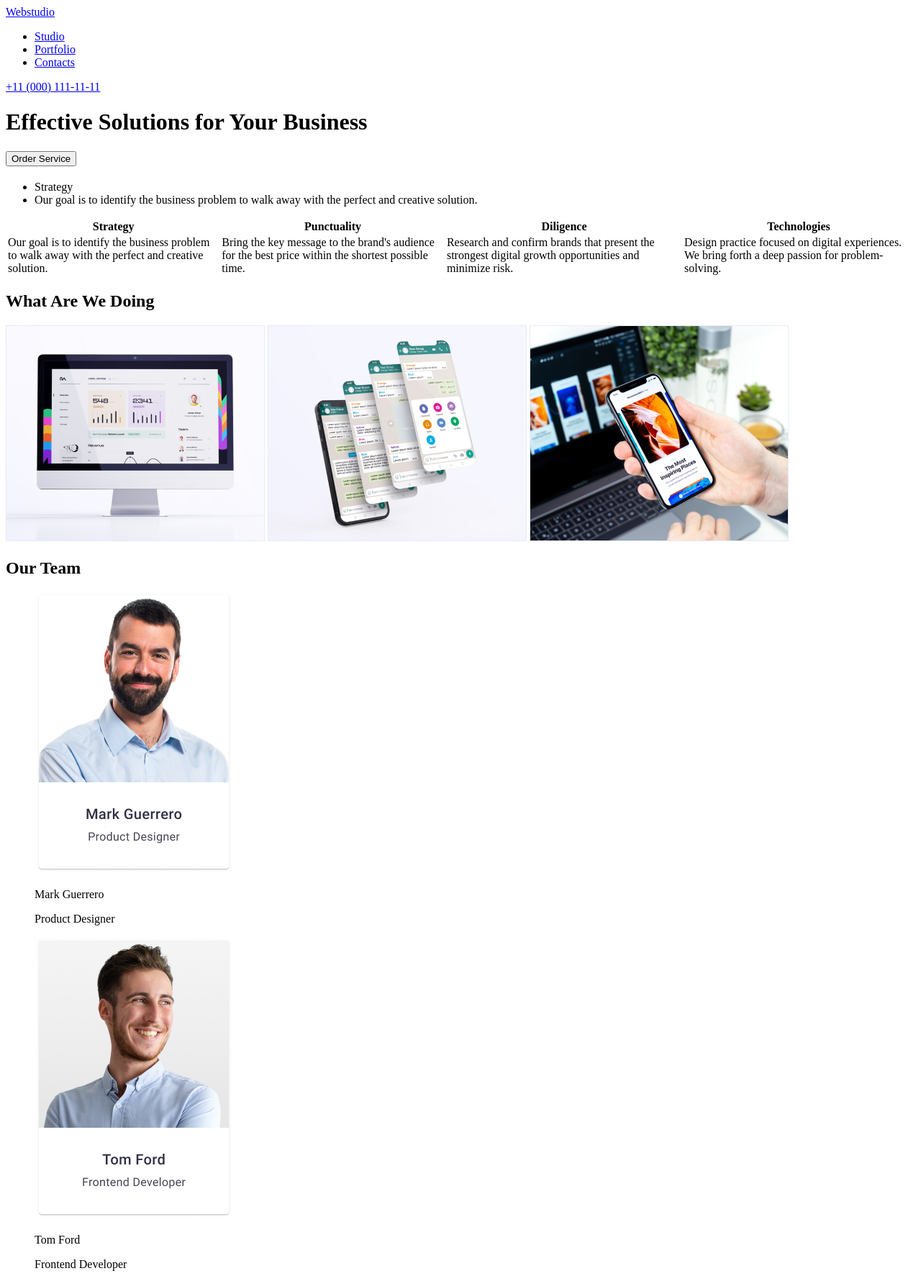
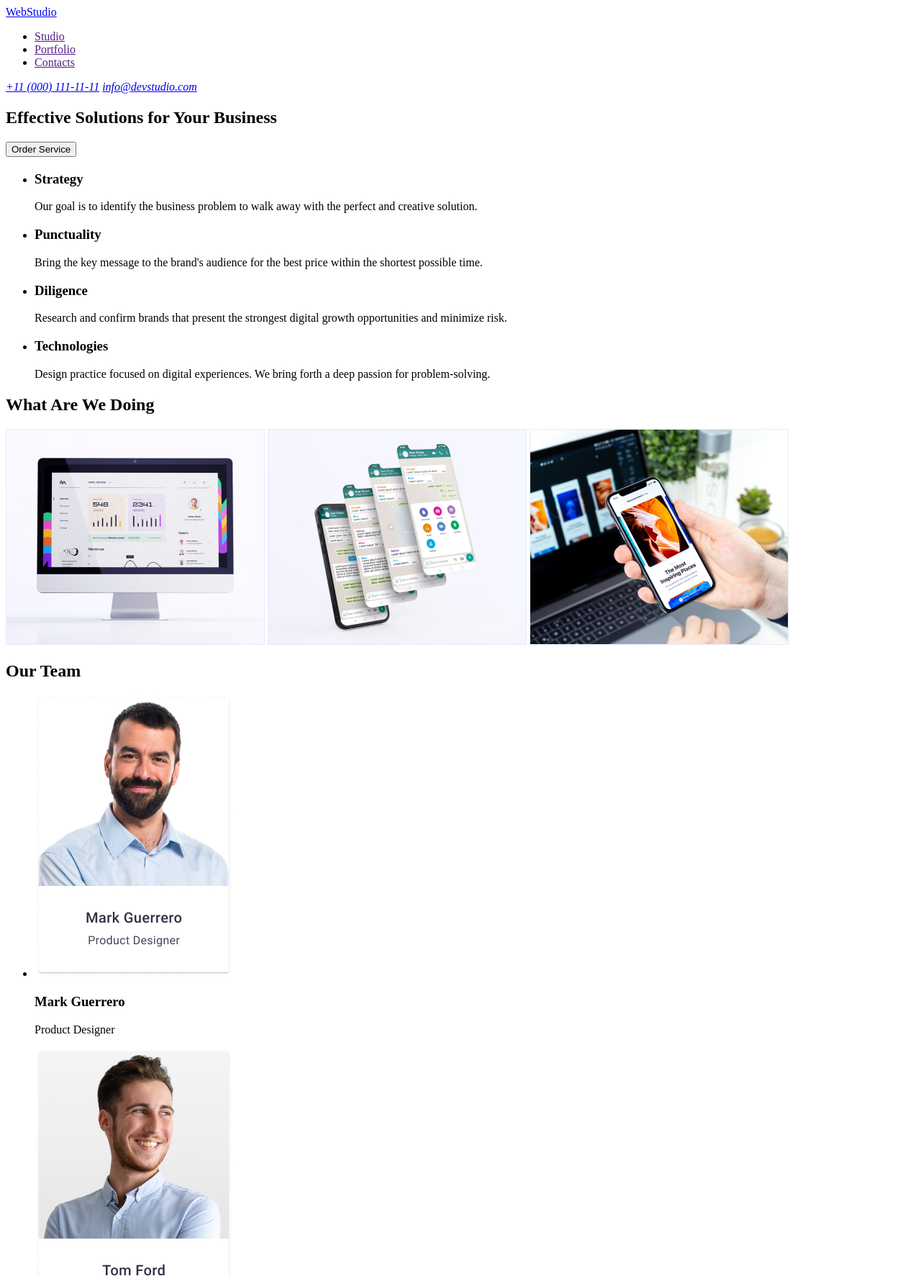
Before and after one commit to Roman-Machenkko/goit-markup-hw-01, a plain HTML site: page index.html in a window 1280 px wide. Shown: the top 1773 px of the page at 72% size. Drawn offline with Linux system fonts and the light colour scheme.

Commit message:
many changes

```diff
--- a/index.html
+++ b/index.html
@@ -8,111 +8,110 @@
   </head>
   <body>
     <header>
-      <div>
-        <a href="http://devstudio.com">Webstudio</a>
       <nav>
+        <a href="./index.html">WebStudio</a>
         <ul>
-            <li><a href="#Studio">Studio</a></li>
-            <li><a href="#Portfolio">Portfolio</a></li>
-            <li><a href="#Contacts">Contacts</a></li>
+          <li><a href="">Studio</a></li>
+          <li><a href="">Portfolio</a></li>
+          <li><a href="">Contacts</a></li>
         </ul>
       </nav>
+      <address>
         <a href="tel:+110001111111">+11 (000) 111-11-11</a>
-      </div>
+        <a href="mailto:info@devstudio.com">info@devstudio.com</a>
+      </address>
     </header>
     <main>
-      <div>
+      <!--Section 1-->
+      <section>
         <h1>Effective Solutions for Your Business</h1>
         <button type="button">Order Service</button>
-      </div>
-      <!--Section 1-->
+      </section>
+      <!--Section 2-->
       <section>
         <h2></h2>
         <ul>
-          <li>Strategy</li>
           <li>
+            <h3>Strategy</h3>
+            <p>
               Our goal is to identify the business problem to walk away with the
               perfect and creative solution.
+            </p>
+          </li>
+          <li>
+            <h3>Punctuality</h3>
+            <p>
+              Bring the key message to the brand's audience for the best price
+              within the shortest possible time.
+            </p>
+          </li>
+          <li>
+            <h3>Diligence</h3>
+            <p>
+              Research and confirm brands that present the strongest digital
+              growth opportunities and minimize risk.
+            </p>
+          </li>
+          <li>
+            <h3>Technologies</h3>
+            <p>
+              Design practice focused on digital experiences. We bring forth a
+              deep passion for problem-solving.
+            </p>
           </li>
         </ul>
-        <table>
-          <tr>
-            <th>Strategy</th>
-            <th>Punctuality</th>
-            <th>Diligence</th>
-            <th>Technologies</th>
-          </tr>
-          <tr>
-            <td>
-              Our goal is to identify the business problem to walk away with the
-              perfect and creative solution.
-            </td>
-            <td>
-              Bring the key message to the brand's audience for the best price
-              within the shortest possible time.
-            </td>
-            <td>
-              Research and confirm brands that present the strongest digital
-              growth opportunities and minimize risk.
-            </td>
-            <td>
-              Design practice focused on digital experiences. We bring forth a
-              deep passion for problem-solving.
-            </td>
-          </tr>
-        </table>
       </section>
-      <!--Section 2-->
-      <div>
+      <!--Section 3-->
+      <section>
         <h2>What Are We Doing</h2>
-        <img src="images/img1.jpg" alt="computer monitor" />
-        <img src="images/img2.jpg" alt="smartphone with open applications" />
+        <img src="./images/img1.jpg" alt="computer monitor" width="360" />
         <img
-          src="images/img3.jpg"
+          src="./images/img2.jpg"
+          alt="smartphone with open applications"
+          width="360"
+        />
+        <img
+          src="./images/img3.jpg"
           alt="open laptop and human hand with smartphone"
+          width="360"
         />
-      </div>
-      <!--Section 3-->
-      <div>
+      </section>
+
+      <!--Section 4-->
+      <section>
         <h2>Our Team</h2>
-        <figure>
+        <ul>
+          <li>
             <img
               src="images/teamcard1.jpg"
               alt="portrait of a 45-year-old man with a beard"
             />
-          <figcaption>
-            <p>Mark Guerrero</p>
+            <h3>Mark Guerrero</h3>
             <p>Product Designer</p>
-          </figcaption>
-        </figure>
-        <figure>
+          </li>
+          <li>
             <img
               src="images/teamcard2.jpg"
               alt="portrait of a smiling 30-year-old man"
             />
-          <figcaption>
-            <p>Tom Ford</p>
+            <h3>Tom Ford</h3>
             <p>Frontend Developer</p>
-          </figcaption>
-        </figure>
-        <figure>
+          </li>
+          <li>
             <img src="images/teamcard3.jpg" alt="a man with a beard" />
-          <figcaption>
-            <p>Camila Garcia</p>
+            <h3>Camila Garcia</h3>
             <p>Marketing</p>
-          </figcaption>
-        </figure>
-        <figure>
+          </li>
+          <li>
             <img src="images/teamcard4.jpg" alt="a man with a beard" />
-          <figcaption>
-            <p>Daniel Wilson</p>
+            <h3>Daniel Wilson</h3>
             <p>UI Designer</p>
-          </figcaption>
-        </figure>
-      </div>
+          </li>
+        </ul>
+      </section>
     </main>
     <footer>
-      <a href="http://devstudio.com">WebStudio</a>
+      <a href="./index.html">WebStudio</a>
       <p>
         Increase the flow of customers and sales for your business with digital
         marketing & growth solutions.
```
Lines whose indentation alone changed are shown as unchanged.
